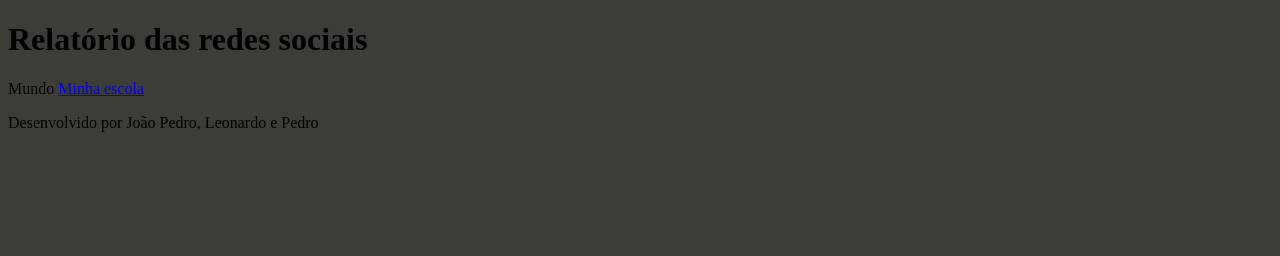
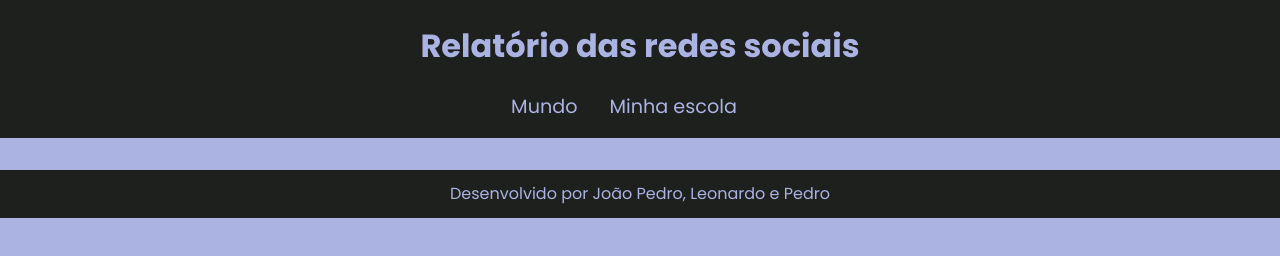
Before and after one commit to leoguedes10/leojppedro, a plain HTML site: page index.html in a window 1280 px wide. Drawn offline with Linux system fonts and the light colour scheme.

Commit message:
Add files via upload

```diff
--- a/style.css
+++ b/style.css
@@ -1,7 +1,7 @@
 @import url('https://fonts.googleapis.com/css2?family=Poppins:ital,wght@0,100;0,200;0,300;0,400;0,500;0,600;0,700;0,800;0,900;1,100;1,200;1,300;1,400;1,500;1,600;1,700;1,800;1,900&display=swap');
 
 :root {
-    --bg-color: #3C3D37;
+    --bg-color: #aab3e2;
     --primary-color: #1E201E;
     --secundary-color: #ECDFCC;
     --font: "Poppins", sans-serif;
@@ -9,4 +9,50 @@
 
 body {
     background-color: var(--bg-color);
+    color: var(--primary-color);
+    font-family: var(--font);
+    height: 100vh;
+    margin: 0;
 }
+
+header {
+    background-color: var(--primary-color);
+    text-align: center;
+    padding: 1px;
+}
+
+h1 {
+    font-size: 2rem;
+    color: var(--bg-color);
+    font-weight: 700;
+}
+
+nav {
+    display: flex;
+    justify-content: center;
+    font-weight: 400;
+}
+
+nav a {
+    text-decoration: none;
+    color: var(--bg-color);
+    margin: 0 2rem 1rem 0rem;
+    font-size: 1.2rem;
+}
+
+nav a:hover {
+    text-decoration: underline;
+    transform: scale(0.90);
+    transition: transform 0.1s;
+}
+
+footer {
+    display: flex;
+    align-items: center;
+    justify-content: center;
+    background-color: var(--primary-color);
+    color: var(--bg-color);
+    width: 100%;
+    height: 3rem;
+    margin-top: 2rem;
+}
```
